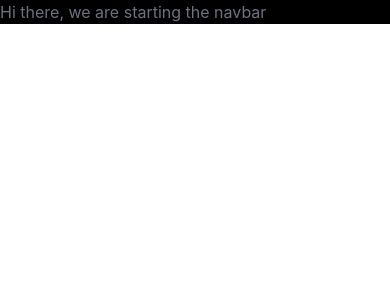
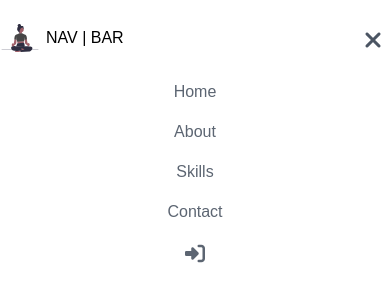
Before and after one commit to uditsharma725/navbar-react-tailwind, a React (Create React App) app: page / in a window 390 px wide. Shown: the top 302 px of the page. Built offline with nearby package versions, Linux system fonts and the light colour scheme.

Commit message:
created responsive navbar

```diff
--- a/public/index.html
+++ b/public/index.html
@@ -9,7 +9,7 @@
   <meta name="description" content="Web site created using create-react-app" />
   <script src="https://cdn.tailwindcss.com"></script>
   <script src="https://kit.fontawesome.com/796ec5bc53.js" crossorigin="anonymous"></script>
-  <title>Custom | Navbar</title>
+  <title>Custom | Components</title>
 </head>
 
 <body class="scroll-smooth">
--- a/src/App.js
+++ b/src/App.js
@@ -1,7 +1,9 @@
+import Navbar from "./components/Navbar";
+
 function App() {
   return (
     <>
-      <h1 className="bg-black text-gray-500">Hi there, we are starting the navbar</h1>
+      <Navbar />
     </>
   );
 }
--- a/src/components/Navbar.js
+++ b/src/components/Navbar.js
@@ -1,13 +1,66 @@
-import React from 'react'
+import React, { useState } from 'react'
 
 export default function Navbar() {
+
+    const item = localStorage.getItem('token');
+    const [open, setOpen] = useState(false);
+    let Links = [
+        { name: "Home", link: "/" },
+        { name: "About", link: "/about" },
+        { name: "Skills", link: "/skills" },
+        { name: "Contact", link: "/contact" }
+    ];
+
     return (
         <>
-      <div className='bg-white'>
-        <nav className=''>
-            <div className='name'></div>
-            <ul className='list'></ul>
+            <div className={`bg-white text-gray-600
+            font-medium fixed top-0 left-0 right-0 py-3
+            transition-all duration-300 ${open ? 'shadow-md' : ''}`}>
+
+                <nav className='md:flex justify-between'>
+
+                    {/* logo and name of the app */}
+                    <a href="/" className='flex items-center cursor-pointer
+                    my-3 md:ml-11 md:hover:scale-110 ease-in-out duration-500'>
+
+                        <img src='logo.svg' alt='.' className='w-10 h-7 mr-1.5' />
+                        <div className='text-black ease-in-out duration-200
+                        '>
+                            NAV | BAR
+                        </div>
+
+                    </a>
+
+                    <i className={`fa-solid fa-${open ? 'bars' : 'xmark'} fixed
+                    top-6 right-2 text-${open ? 'xl' : '2xl'} hover:text-black
+                    ease-in-out duration-300 cursor-pointer md:hidden hover:scale-110`}
+                        onClick={() => setOpen(!open)}></i>
+
+                    {/* list of the pages */}
+                    <div className={`list absolute md:top-3 md:right-3
+                    ${open ? 'activeN' : 'activeY'}`}>
+
+                        <ul className='md:flex md:items-center md:mr-11'>
+                            {
+                                Links.map((link) => (
+                                    <li key={link.name} className={`hover:text-black
+                                    ease-in-out duration-300 my-4 mx-5 hover:scale-110
+                                    flex justify-center active:text-black`}>
+                                        <a href={link.link}>
+                                            {link.name}
+                                        </a>
+                                    </li>
+                                ))
+                            }
+                            <i className={`fa-solid fa-right-${item ? 'from' : 'to'}-bracket mx-5
+                            text-xl cursor-pointer hover:text-black ease-in-out duration-300
+                            flex justify-center my-4 hover:scale-110`}></i>
+                        </ul>
+
+                    </div>
+
                 </nav>
+
             </div>
         </>
     )
--- a/src/index.css
+++ b/src/index.css
@@ -2,11 +2,11 @@
 @tailwind components;
 @tailwind utilities;
 
+@import url('https://fonts.googleapis.com/css2?family=Poppins:ital,wght@0,100;0,200;0,300;0,400;0,500;0,600;0,700;1,100;1,200;1,300;1,400;1,500;1,600;1,700&display=swap');
+
 body {
   margin: 0;
-  font-family: -apple-system, BlinkMacSystemFont, 'Segoe UI', 'Roboto', 'Oxygen',
-    'Ubuntu', 'Cantarell', 'Fira Sans', 'Droid Sans', 'Helvetica Neue',
-    sans-serif;
+  font-family: 'Poppins', sans-serif;
   -webkit-font-smoothing: antialiased;
   -moz-osx-font-smoothing: grayscale;
 }
@@ -15,3 +15,16 @@ code {
   font-family: source-code-pro, Menlo, Monaco, Consolas, 'Courier New',
     monospace;
 }
+
+@media (max-width:768px) {
+  .activeY {
+    width: 100%;
+    height: 100vh;
+    opacity: 0.9;
+    background: #fff;
+  }
+
+  .activeN {
+    top: 1000px
+  }
+}
```
Also changed, not shown: public/logo.svg (added). Lines whose indentation alone changed are shown as unchanged.
